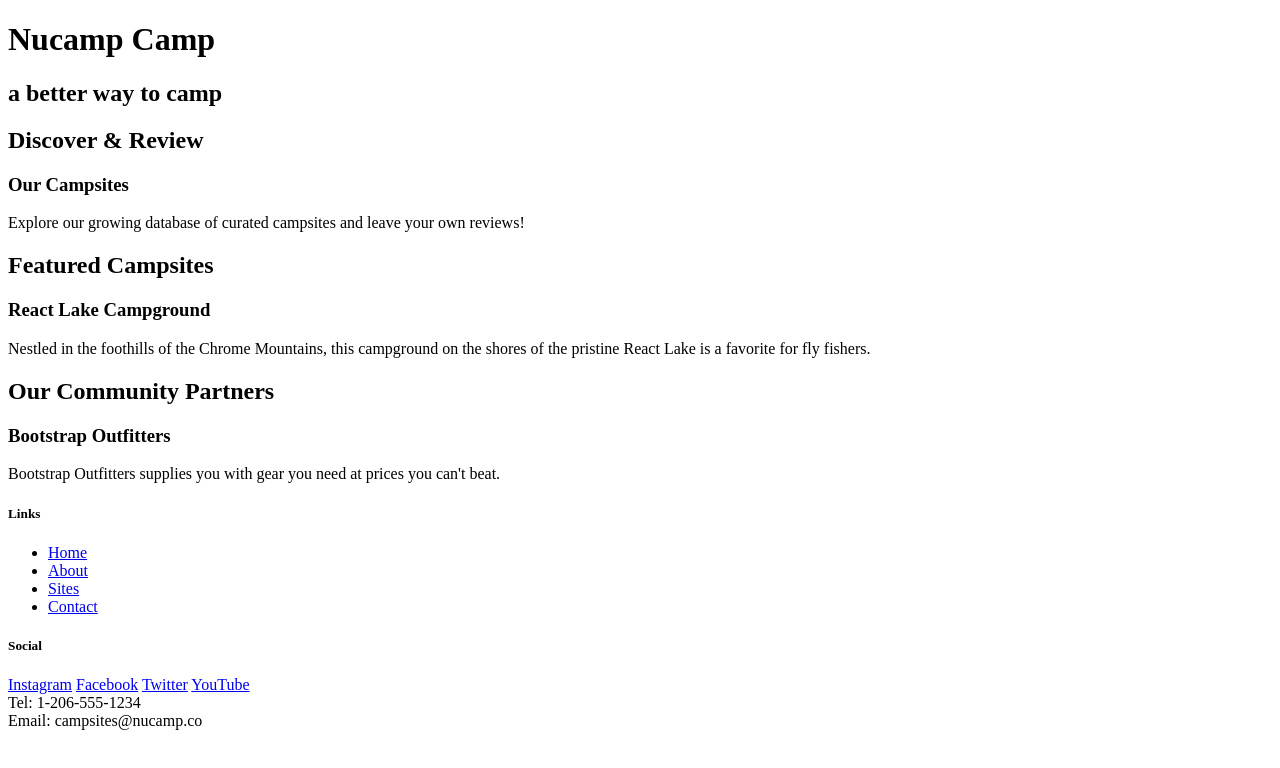
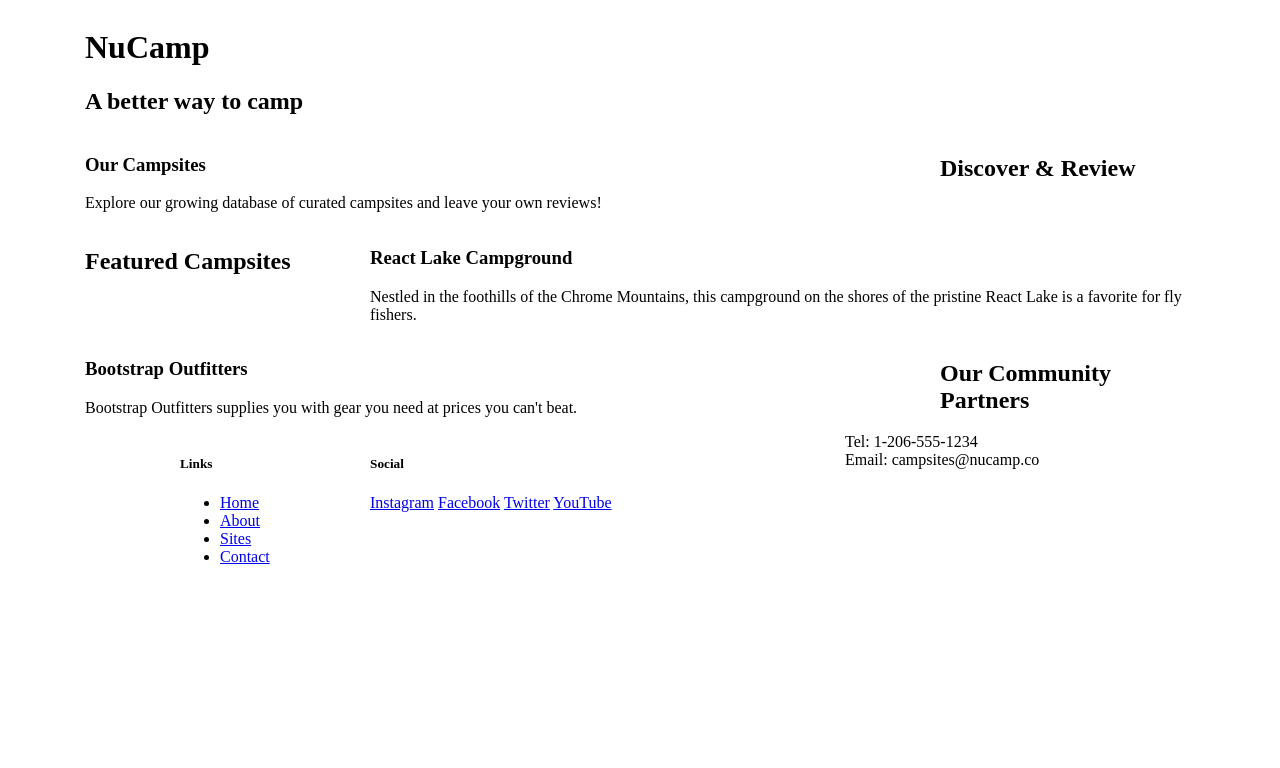
Before and after one commit to Kwarren2331/nucamp-bootstrap, a website: page index.html in a window 1280 px wide. Drawn offline with nearby package versions, Linux system fonts and the light colour scheme.

Commit message:
Bootstrap grid exercise

```diff
--- a/index.html
+++ b/index.html
@@ -16,51 +16,74 @@
 
 <body>
 
-    <header>
-        <div>
-            <h1>Nucamp Camp</h1>
-            <h2>a better way to camp</h2>
+    <header class="jumbotron">
+        <div class="container">
+            <div class="row">
+                <div class="col">
+                    <h1>NuCamp</h1>
+                    <h2>A better way to camp</h2>
+                </div>
+            </div>
         </div>
     </header>
 
-    <div>
+    <div class="container">
+        <div class="row">
+            <div class="col-sm-4 order-sm-last col-md-3">
                 <h2>Discover & Review</h2>
+            </div>
+            <div class="col">
                 <h3>Our Campsites</h3>
                 <p>Explore our growing database of curated campsites and leave your own reviews!</p>
             </div>
+        </div>
 
-    <div>
+        <div class="row">
+            <div class="col-sm-4 col-md-3">
                 <h2>Featured Campsites</h2>
+            </div>
+            <div class="col">
                 <h3>React Lake Campground</h3>
                 <p>Nestled in the foothills of the Chrome Mountains, this campground on the shores of the pristine React Lake is a favorite for fly fishers.</p>
             </div>
+        </div>
 
-    <div>
+        <div class="row">
+            <div class="col-sm-4 order-sm-last col-md-3">
                 <h2>Our Community Partners</h2>
+            </div>
+            <div class="col">
                 <h3>Bootstrap Outfitters</h3>
                 <p>Bootstrap Outfitters supplies you with gear you need at prices you can't beat.</p>
             </div>
+        </div>
+    </div>
+
 
     <footer>
-        <div>
+        <div class="container">
+            <div class="row">
+                <div class="col-4 col-sm-2 offset-1">
                     <h5>Links</h5>
-            <ul>
+                    <ul class="list-unstyled">
                         <li><a href="#">Home</a></li>
                         <li><a href="#">About</a></li>
                         <li><a href="#">Sites</a></li>
                         <li><a href="#">Contact</a></li>
                     </ul>
                 </div>
-        <div>
+                <div class="col-6 col-sm-5">
                     <h5>Social</h5>
                     <a href="http://instagram.com/">Instagram</a>
                     <a href="http://facebook.com/">Facebook</a>
                     <a href="http://twitter.com/">Twitter</a>
                     <a href="http://youtube.com/">YouTube</a>
                 </div>
-        <div>
+                <div class="col-sm-4">
                     Tel: 1-206-555-1234<br />
                     Email: campsites@nucamp.co
+                </div>
+            </div>
         </div>
     </footer>
 
```
Lines whose indentation alone changed are shown as unchanged.
